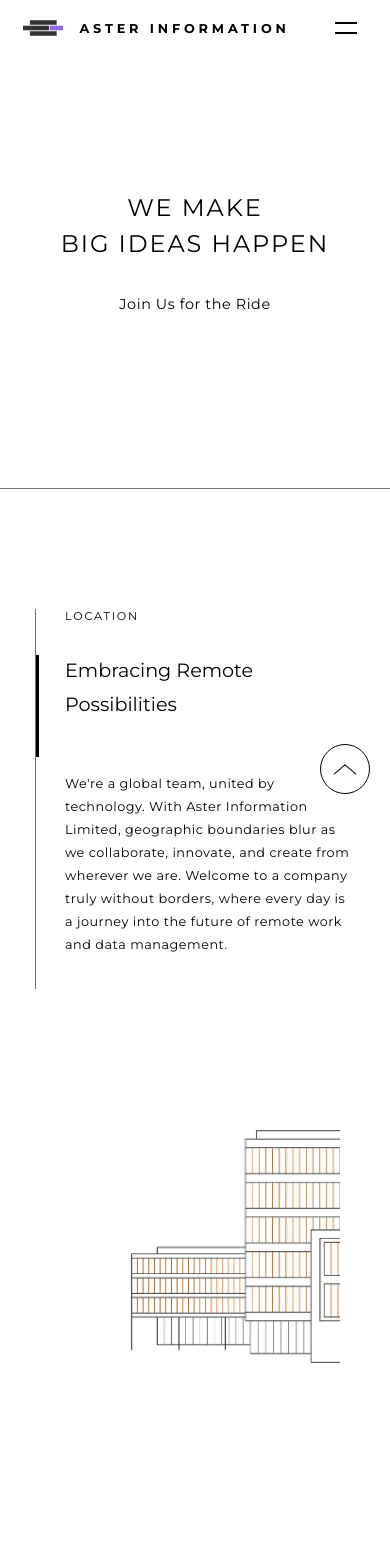
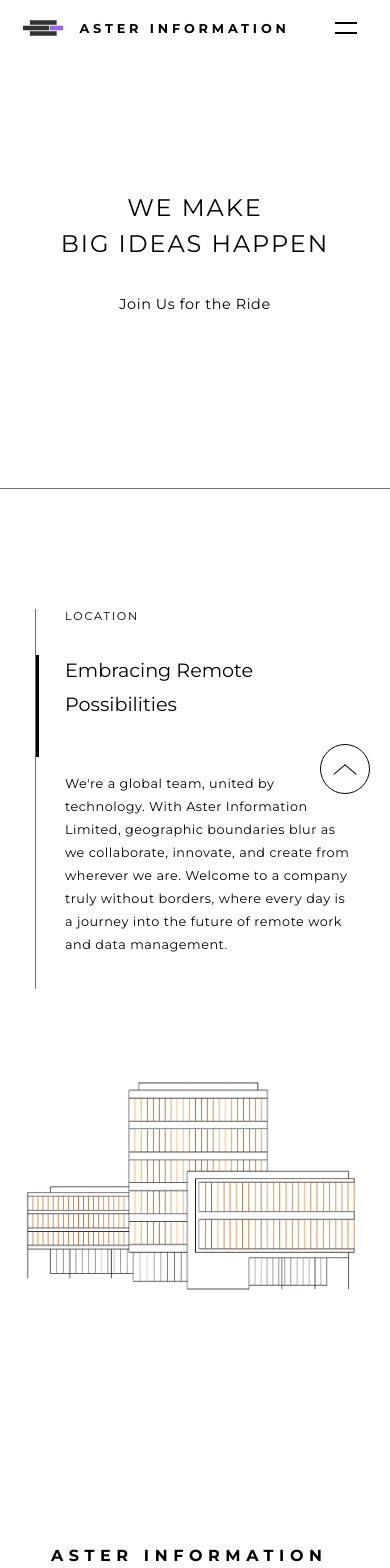
Before and after one commit to Moamal-2000/aster-information, a React (Vite) app: page /careers in a window 390 px wide. Shown: the top 1568 px of the page. Built offline with nearby package versions, Linux system fonts and the light colour scheme.

Commit message:
style: LocationSection fully responsive

```diff
--- a/src/Components/Pages/Careers/LocationSection/LocationSection.module.scss
+++ b/src/Components/Pages/Careers/LocationSection/LocationSection.module.scss
@@ -1,16 +1,15 @@
 @import "src/Styles/mixins.scss";
 
 .locationSection {
-  padding: 127px 0 77px;
+  padding: 200px 0;
   background-color: var(--website-bg);
-  border: solid 1px var(--gray);
-  border-right: none;
-  border-left: none;
+  border-top: solid 1px var(--gray);
+  position: relative;
 }
 
 @include large {
   .locationSection {
-    padding: 120px 0;
+    padding: 120px 0 0;
   }
 }
 
@@ -28,29 +27,37 @@
 }
 
 .locationBg {
-  width: 400px;
-  height: 616px;
-  object-fit: cover;
-  border-radius: 20px;
+  width: 940px;
+  height: 750px;
+  object-fit: contain;
+  position: absolute;
+  right: -99px;
+  top: 0;
+}
+
+@include large {
+  .locationBg {
+    position: relative;
+    right: auto;
+    width: 700px;
+    height: 550px;
+    object-position: 0 -50px;
+  }
 }
 
 @include small {
   .locationBg {
-    width: 340px;
-    height: 520px;
-  }
-}
-
-@media (max-width: 420px) {
-  .locationBg {
-    width: 290px;
-    height: 420px;
+    width: 400px;
+    height: 400px;
+    object-position: -40px -50px;
   }
 }
 
 @include very-small {
   .locationBg {
     width: 100%;
-    height: 480px;
+    height: 300px;
+    object-position: center -50px;
+    margin-right: 52px;
   }
 }
```
Also changed, not shown: src/Assets/Images/location-section-bg.webp.
